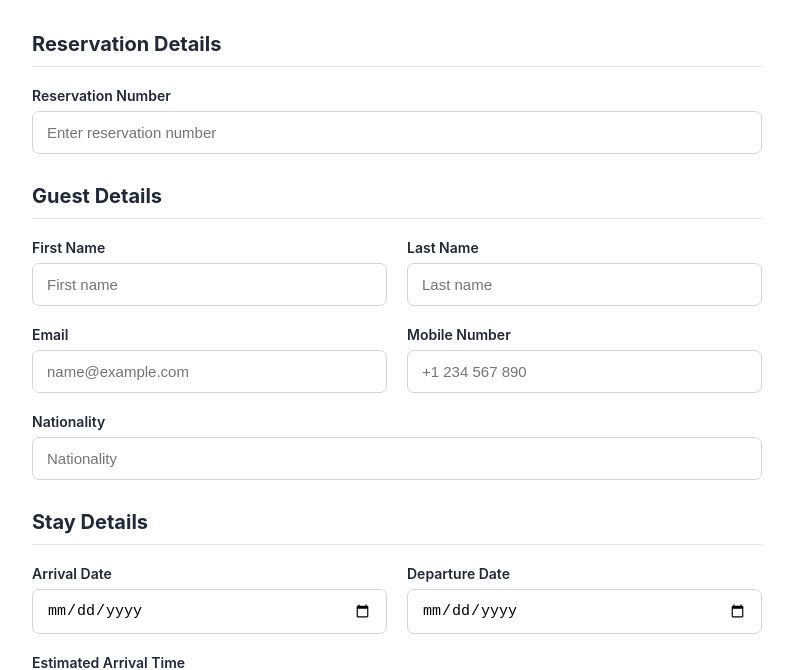
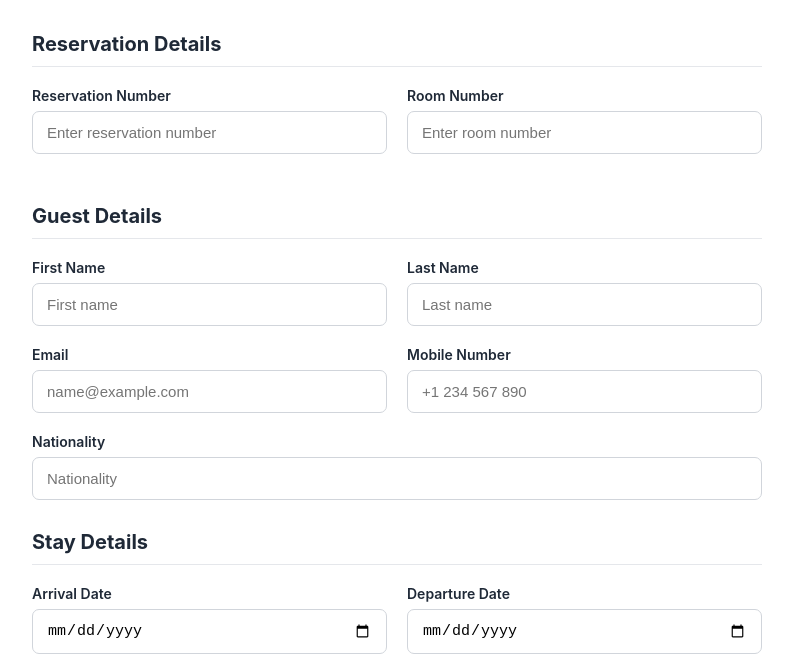
Before and after one commit to mandvee20/dv-ai-hackathon, a plain HTML site: page pre-checkin/frontend/index.html in a window 1280 px wide. Shown: the part 144-814 px from the top of the page, without its empty margins (243-1036 px from the left). Drawn offline with Linux system fonts and the light colour scheme.

Commit message:
adding room number field in pre checkin form

```diff
--- a/pre-checkin/frontend/index.html
+++ b/pre-checkin/frontend/index.html
@@ -27,6 +27,8 @@
             <section>
                 <h2>Reservation Details</h2>
 
+                <div class="form-row">
+
                     <div class="form-group">
                         <label for="reservationNumber">
                             Reservation Number
@@ -38,6 +40,21 @@
                                 name="reservationNumber"
                                 placeholder="Enter reservation number"
                                 required>
+                    </div>
+
+                    <div class="form-group">
+                        <label for="roomNumber">
+                            Room Number
+                        </label>
+
+                        <input
+                                type="text"
+                                id="roomNumber"
+                                name="roomNumber"
+                                placeholder="Enter room number"
+                                required>
+                    </div>
+
                 </div>
             </section>
 
--- a/pre-checkin/frontend/script.js
+++ b/pre-checkin/frontend/script.js
@@ -26,6 +26,9 @@ form.addEventListener("submit", async function (event) {
 
         reservationNumber:
             document.getElementById("reservationNumber").value.trim(),
+
+        roomNumber:
+            document.getElementById("roomNumber").value.trim(),
 
         firstName:
             document.getElementById("firstName").value.trim(),
```
Lines whose indentation alone changed are shown as unchanged.
